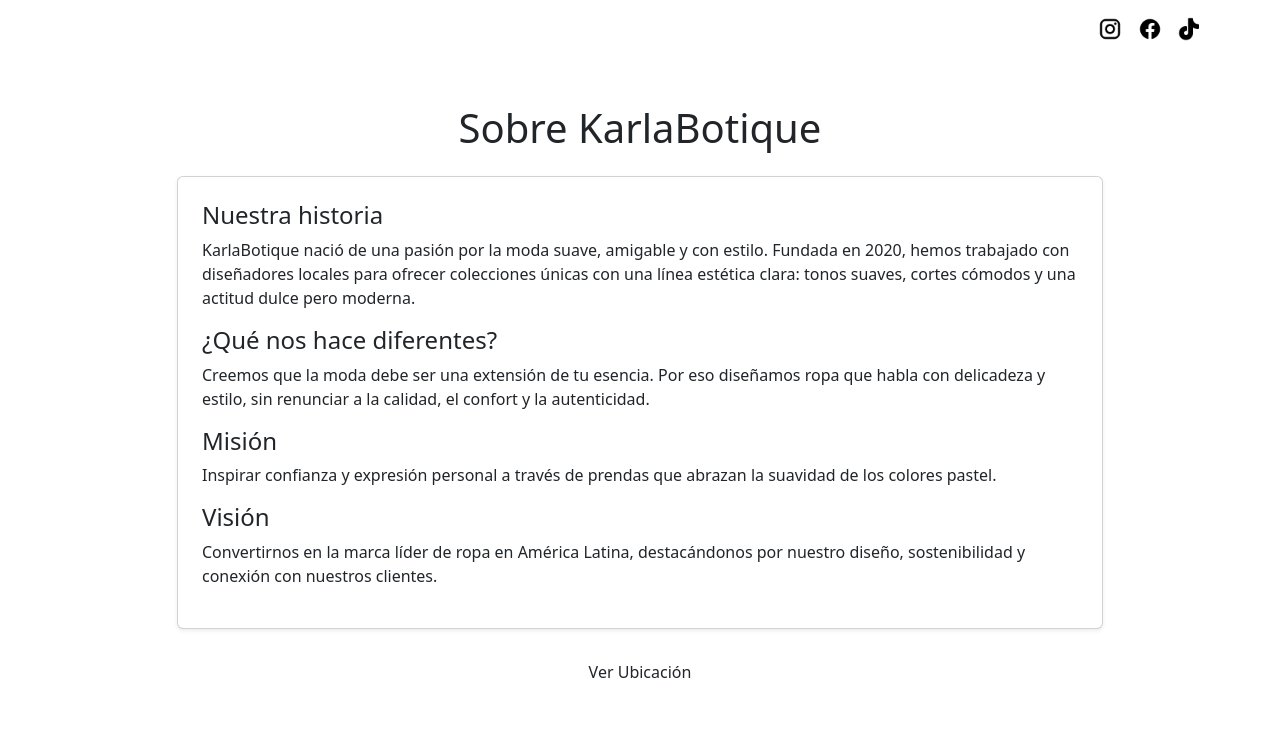
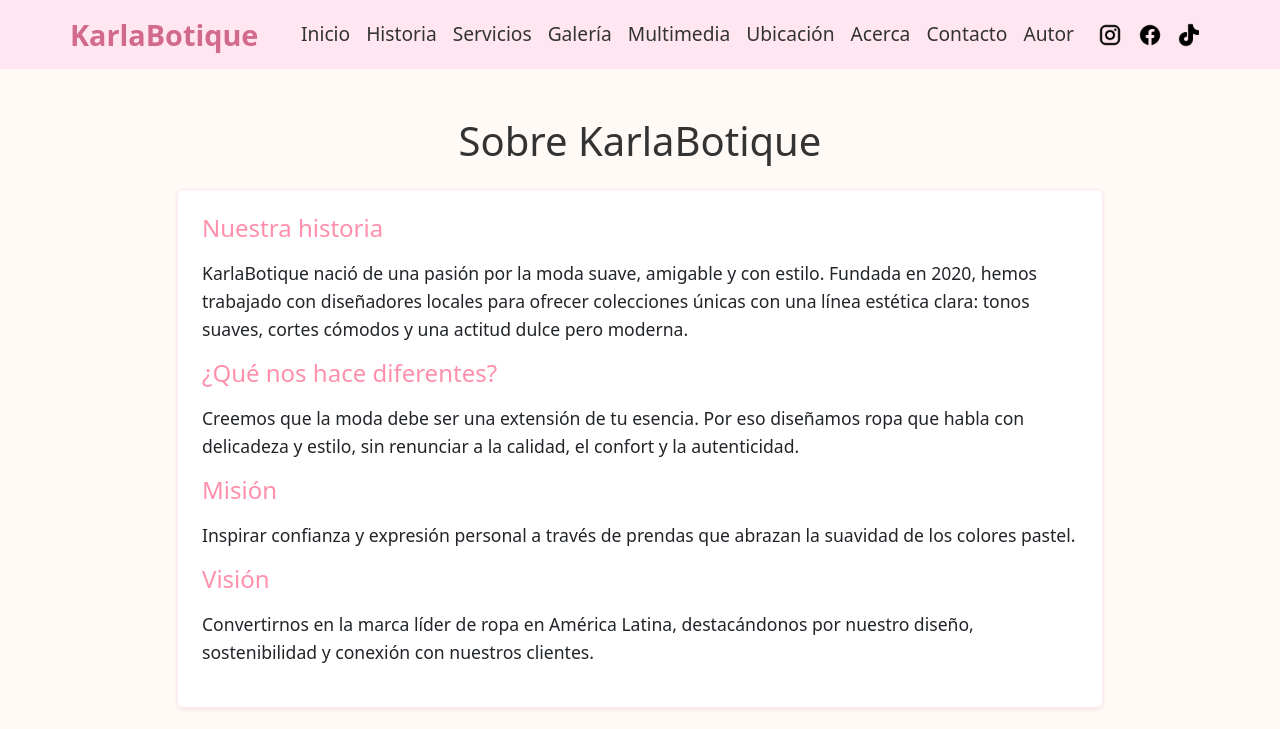
Before and after one commit to pamorago/KarlaBotique, a website: page HTML/acerca.html in a window 1280 px wide. Shown: the top 729 px of the page. Drawn offline with nearby package versions, Linux system fonts and the light colour scheme; the site is published under a folder, as on GitHub Pages, so addresses that start at the root find nothing.

Commit message:
PP - Revert

```diff
--- a/HTML/acerca.html
+++ b/HTML/acerca.html
@@ -12,13 +12,13 @@
       rel="stylesheet"
       href="https://fonts.googleapis.com/css2?family=Quicksand:wght@400;600&display=swap"
     />
-    <link rel="stylesheet" href="/KarlaBotique/CSS/estilos.css" />
-    <link rel="stylesheet" href="/KarlaBotique/CSS/acerca.css" />
+    <link rel="stylesheet" href="../CSS/estilos.css" />
+    <link rel="stylesheet" href="../css/acerca.css" />
   </head>
   <body>
     <header class="bg-pink text-white">
       <nav class="navbar navbar-expand-lg navbar-dark container">
-        <a class="navbar-brand" href="/KarlaBotique/index.html">KarlaBotique</a>
+        <a class="navbar-brand" href="../index.html">KarlaBotique</a>
         <button
           class="navbar-toggler"
           type="button"
@@ -30,45 +30,31 @@
         <div class="collapse navbar-collapse" id="menu">
           <ul class="navbar-nav ms-auto">
             <li class="nav-item">
-              <a class="nav-link" href="/KarlaBotique/index.html">Inicio</a>
+              <a class="nav-link" href="../index.html">Inicio</a>
             </li>
             <li class="nav-item">
-              <a class="nav-link" href="/KarlaBotique/HTML/historia.html"
-                >Historia</a
-              >
+              <a class="nav-link" href="../HTML/historia.html">Historia</a>
             </li>
             <li class="nav-item">
-              <a class="nav-link" href="/KarlaBotique/HTML/servicios.html"
-                >Servicios</a
-              >
+              <a class="nav-link" href="../HTML/servicios.html">Servicios</a>
             </li>
             <li class="nav-item">
-              <a class="nav-link" href="/KarlaBotique/HTML/galeria.html"
-                >Galería</a
-              >
+              <a class="nav-link" href="../HTML/galeria.html">Galería</a>
             </li>
             <li class="nav-item">
-              <a class="nav-link" href="/KarlaBotique/HTML/multimedia.html"
-                >Multimedia</a
-              >
+              <a class="nav-link" href="../HTML/multimedia.html">Multimedia</a>
             </li>
             <li class="nav-item">
-              <a class="nav-link" href="/KarlaBotique/HTML/ubicacion.html"
-                >Ubicación</a
-              >
+              <a class="nav-link" href="../HTML/ubicacion.html">Ubicación</a>
             </li>
             <li class="nav-item">
-              <a class="nav-link" href="/KarlaBotique/HTML/acerca.html"
-                >Acerca</a
-              >
+              <a class="nav-link" href="../HTML/acerca.html">Acerca</a>
             </li>
             <li class="nav-item">
-              <a class="nav-link" href="/KarlaBotique/HTML/contacto.html"
-                >Contacto</a
-              >
+              <a class="nav-link" href="../HTML/contacto.html">Contacto</a>
             </li>
             <li class="nav-item">
-              <a class="nav-link" href="/KarlaBotique/HTML/autor.html">Autor</a>
+              <a class="nav-link" href="../HTML/autor.html">Autor</a>
             </li>
             <li class="nav-item d-flex align-items-center">
               <span id="navbar-redes" class="ms-2"></span>
@@ -137,8 +123,8 @@
           ></small
         >
       </div>
-      <a href="/KarlaBotique/HTML/index.html" class="text-black">Inicio</a> |
-      <a href="/KarlaBotique/HTML/contacto.html" class="text-black">Contacto</a>
+      <a href="../index.html" class="text-black">Inicio</a> |
+      <a href="../contacto.html" class="text-black">Contacto</a>
     </footer>
 
     <script src="https://cdn.jsdelivr.net/npm/bootstrap@5.3.0/dist/js/bootstrap.bundle.min.js"></script>
```
Also changed, not shown: index.html (+12 -26 lines).
